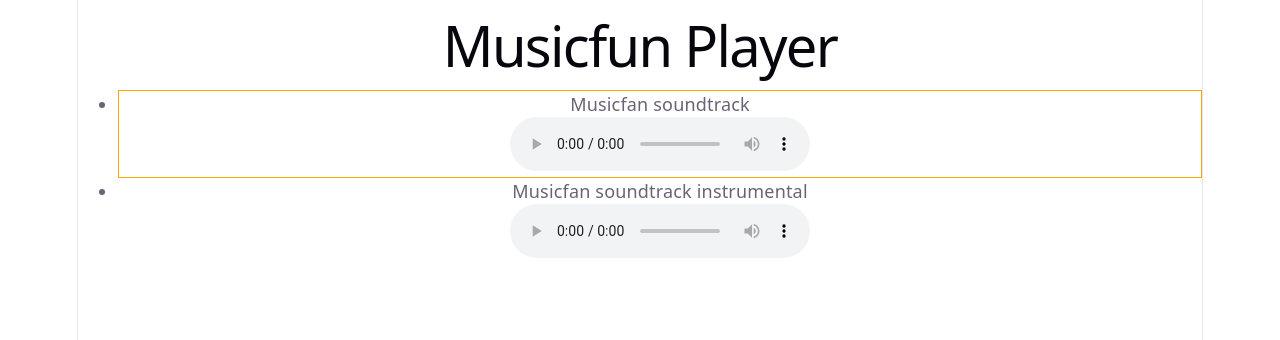
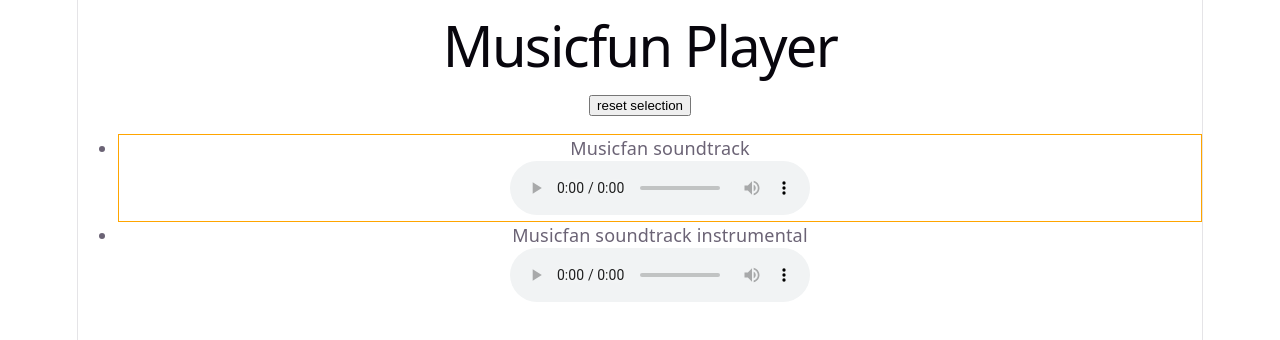
Before and after one commit to vlk-m6578/react-js, a React (Vite) app in the folder react-02/02/02/: page / in a window 1280 px wide. Shown: the top 340 px of the page. Built offline with nearby package versions, Linux system fonts and the light colour scheme.

Commit message:
useState

```diff
--- a/react-02/02/02/src/App.tsx
+++ b/react-02/02/02/src/App.tsx
@@ -1,11 +1,14 @@
+import { useState } from "react";
+
 // const tracks = null;
 const tracks = [
   { id: 1, title: 'Musicfan soundtrack', url: 'https://musicfun.it-incubator.app/api/samurai-way-soundtrack.mp3' },
   { id: 2, title: 'Musicfan soundtrack instrumental', url: 'https://musicfun.it-incubator.app/api/samurai-way-soundtrack-instrumental.mp3' }
 ]
-let selectedTrackId = 1;
 
 export function App() {
+
+  const [selectedTrackId, setSelectedTrackId] = useState(1);
 
   if (tracks === null) {
     return <span>loading...</span>
@@ -18,11 +21,12 @@
   return (
     <div>
       <h1>Musicfun Player</h1>
+      <button onClick={() => { setSelectedTrackId(null) }}>reset selection</button>
       <ul>
         {tracks.map(track => {
           return (
             <li key={track.id} style={{ border: track.id === selectedTrackId ? '1px solid orange' : 'none' }}>
-              <div>
+              <div onClick={() => { setSelectedTrackId(track.id) }}>
                 {track.title}
               </div>
               <audio src={track.url} controls></audio>
```
